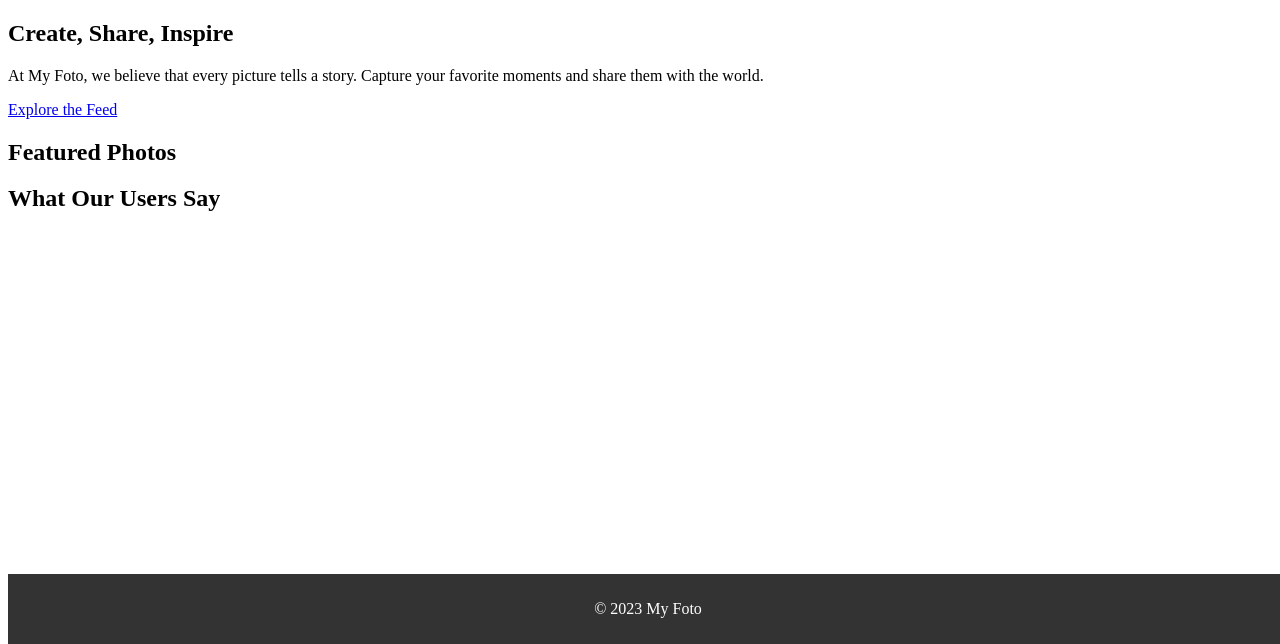
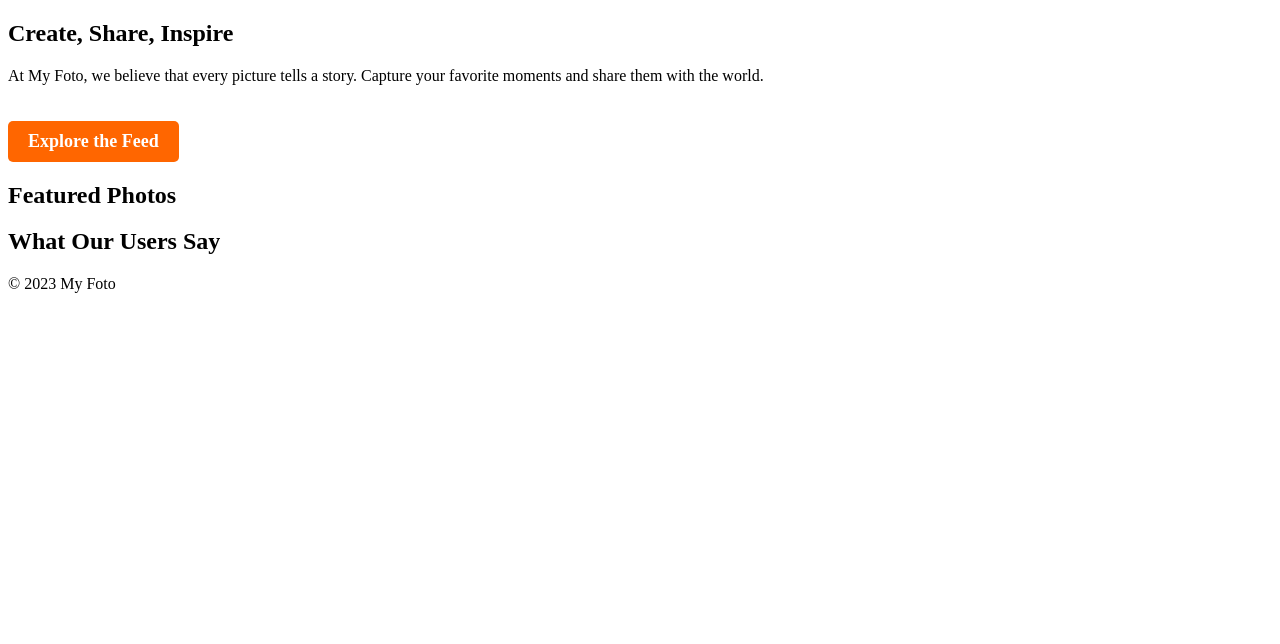
Before and after one commit to coltonhawkins/CS408_MyPhoto, a PHP site: page / in a window 1280 px wide. Shown: the part 156-800 px from the top of the page. Run offline with PHP 8.4, Linux system fonts and the light colour scheme.

Commit message:
New pages

```diff
--- a/css/home.css
+++ b/css/home.css
@@ -32,6 +32,7 @@ nav a {
     text-decoration: none;
     color: #fff;
     font-weight: bold;
+    font-size: 16px; /* Adjust the font size as needed */
 }
 
 /* Menu Hover Effect */
@@ -39,13 +40,19 @@ nav a:hover {
     border-bottom: 2px solid #fff;
 }
 
-/* Footer Styles */
-footer {
-    background-color: #333;
+/* Add this style for the CTA button */
+.cta-button {
+    display: inline-block;
+    background-color: #ff6600;
     color: #fff;
-    text-align: center;
-    padding: 10px 0;
-    position: absolute;
-    bottom: 0;
-    width: 100%;
+    text-decoration: none;
+    padding: 10px 20px;
+    border-radius: 5px;
+    font-weight: bold;
+    font-size: 18px; /* Adjust the font size as needed */
+    margin-top: 20px;
 }
+
+.cta-button:hover {
+    background-color: #ff3300; /* Change color on hover */
+}
```
